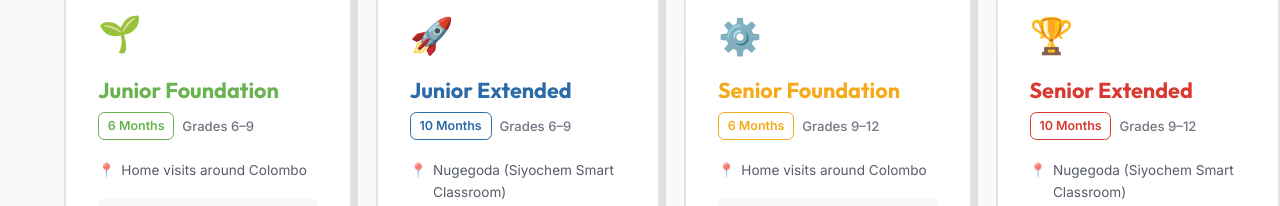
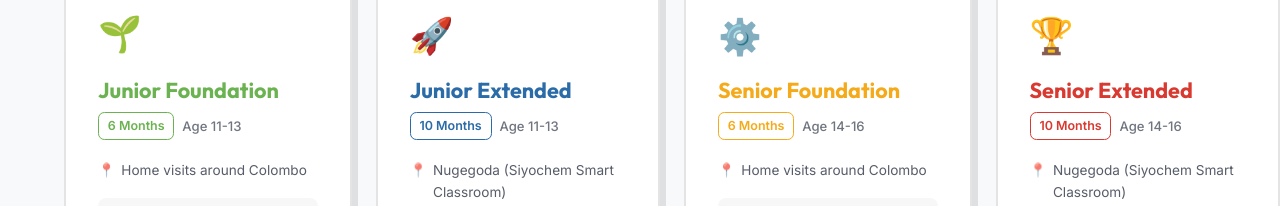
Before and after one commit to Himal-Gunawardhana/RobotSticks, a React (Vite) app: page / in a window 1280 px wide. Shown: the part 2998-3204 px from the top of the page. Built offline with nearby package versions, Linux system fonts and the light colour scheme.

Commit message:
Update demographics from grades to ages

```diff
--- a/src/components/Packages.jsx
+++ b/src/components/Packages.jsx
@@ -6,7 +6,7 @@ const packages = [
     id: 1,
     name: 'Junior Foundation',
     tagline: '6 Months',
-    grade: 'Grades 6–9',
+    grade: 'Age 11-13',
     location: 'Home visits around Colombo',
     color: 'var(--stickem-green)',
     emoji: '🌱',
@@ -42,7 +42,7 @@ const packages = [
     id: 2,
     name: 'Junior Extended',
     tagline: '10 Months',
-    grade: 'Grades 6–9',
+    grade: 'Age 11-13',
     location: 'Nugegoda (Siyochem Smart Classroom)',
     schedule: 'Starts Sep 1st week 2026 • Sat/Sun • Max 2 hrs/class',
     color: 'var(--stickem-blue)',
@@ -71,7 +71,7 @@ const packages = [
     id: 3,
     name: 'Senior Foundation',
     tagline: '6 Months',
-    grade: 'Grades 9–12',
+    grade: 'Age 14-16',
     location: 'Home visits around Colombo',
     color: 'var(--stickem-yellow)',
     emoji: '⚙️',
@@ -107,7 +107,7 @@ const packages = [
     id: 4,
     name: 'Senior Extended',
     tagline: '10 Months',
-    grade: 'Grades 9–12',
+    grade: 'Age 14-16',
     location: 'Nugegoda (Siyochem Smart Classroom)',
     schedule: 'Starts Sep 1st week 2026 • Sat/Sun • Max 2 hrs/class',
     color: 'var(--stickem-red)',
```
